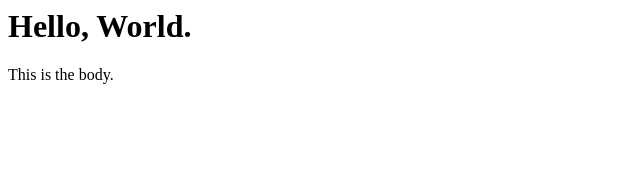
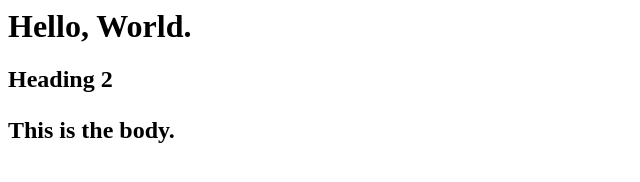
Before and after one commit to cannonvarnell/Testsite, a plain HTML site: page index.html in a window 1280 px wide. Shown: the whole page, without its empty margins (0-640 px from the left). Drawn offline with Linux system fonts and the light colour scheme.

Commit message:
heading 2

```diff
--- a/index.html
+++ b/index.html
@@ -4,6 +4,7 @@
 </head>
 <body>
 	<h1>Hello, World.</h1>
+	<h2>Heading 2 </h>
 <p> This is the body.</p>
 
 </body>
```
